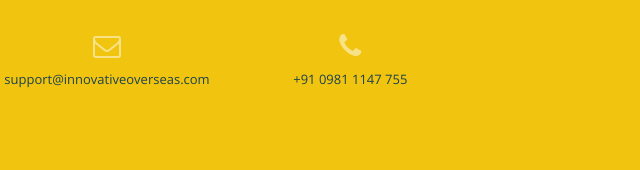
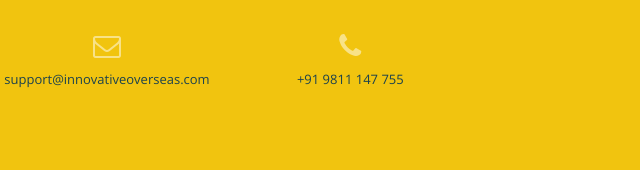
Before and after one commit to ipackaging/ipackaging, a plain HTML site: page index.html in a window 1280 px wide. Shown: the part 5892-6062 px from the top of the page, 533-1173 px from the left. Drawn offline with nearby package versions, Linux system fonts and the light colour scheme; some packages are replaced by stand-ins of ours; grey boxes are pictures that could not be loaded; a script that the page names is missing.

Commit message:
fix mobile number

```diff
--- a/index.html
+++ b/index.html
@@ -624,7 +624,7 @@
         </p>
       </div>
       <div class="col-md-4"> <i class="fa fa-phone fa-2x"></i>
-        <p> +91 0981 1147 755</p>
+        <p> +91 9811 147 755</p>
       </div>
       <div class="clearfix"></div>
     </div>
```
